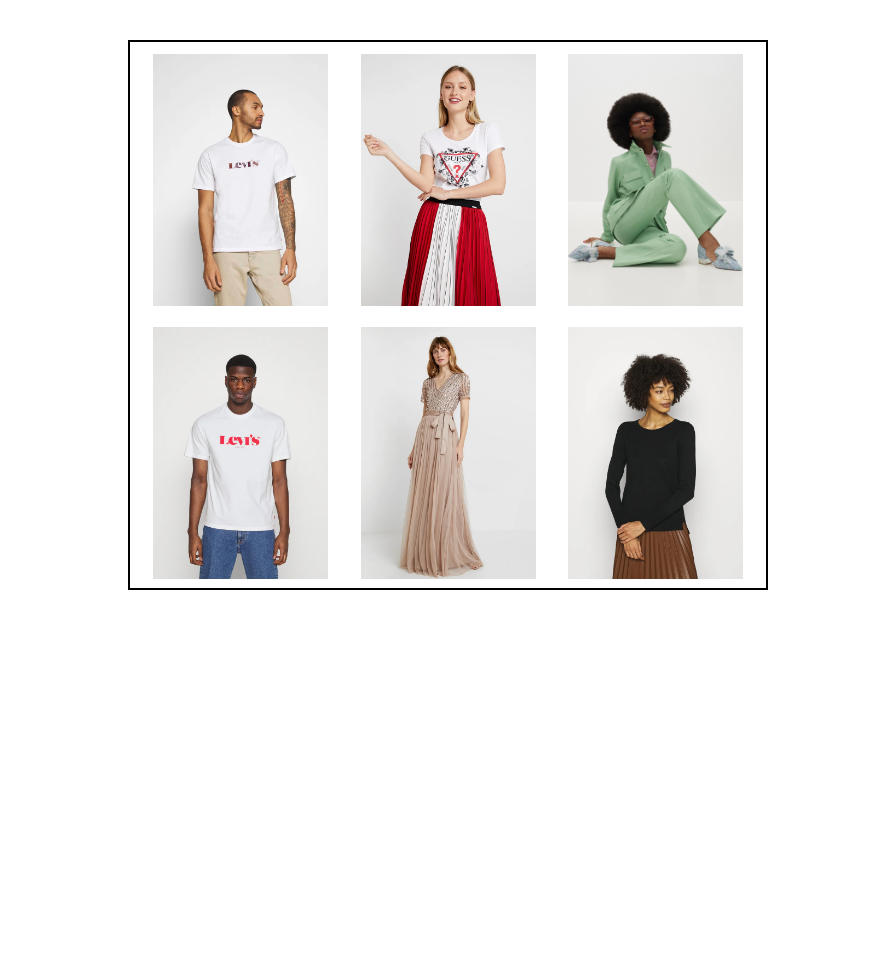
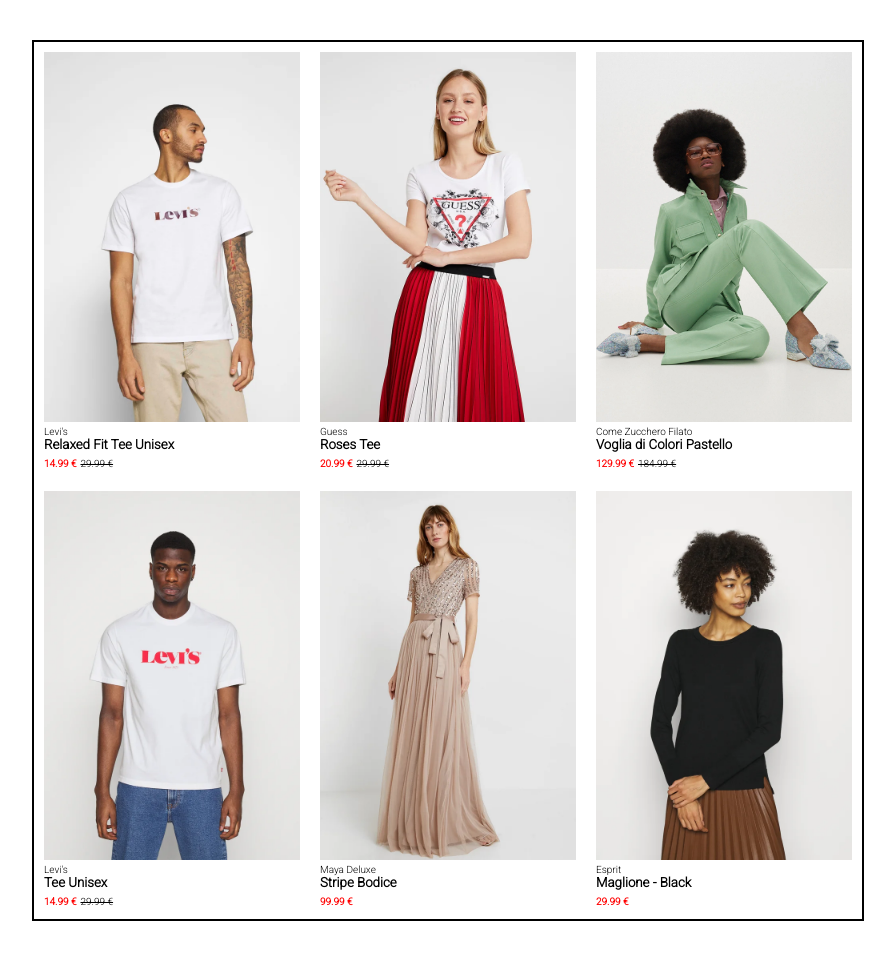
Before and after one commit to Lorenzo91347/html-css-boolando, a plain HTML site: page index.html in a window 1280 px wide. Shown: the whole page, without its empty margins (192-1087 px from the left). Before the commit the page ends 800 px from the top, so only its background shows below. Drawn offline with Linux system fonts and the light colour scheme.

Commit message:
feat:product box elements minus positioned

```diff
--- a/index.html
+++ b/index.html
@@ -17,13 +17,47 @@
 
 <body>
     <div class="container">
-        <div class="box"><img src="img/1.webp" alt=""></div>
-        <div class="box"><img src="img/2.webp" alt=""></div>
-        <div class="box"><img src="img/3.webp" alt=""></div>
+        <div class="box">
+            <img src="img/1.webp" alt="">
+            <p>Levi's</p>
+            <h5>Relaxed Fit Tee Unisex</h5>
+            <p class="red">14.99 &euro;</p>
+            <p class="lined">29.99 &euro;</p>
+        </div>
+        <div class="box">
+            <img src="img/2.webp" alt="">
+            <p>Guess</p>
+            <h5>Roses Tee</h5>
+            <p class="red">20.99 &euro;</p>
+            <p class="lined">29.99 &euro;</p>
+        </div>
+        <div class="box">
+            <img src="img/3.webp" alt="">
+            <p>Come Zucchero Filato</p>
+            <h5>Voglia di Colori Pastello</h5>
+            <p class="red">129.99 &euro;</p>
+            <p class="lined">184.99 &euro;</p>
+        </div>
 
-        <div class="box"><img src="img/4.webp" alt=""></div>
-        <div class="box"><img src="img/5.webp" alt=""></div>
-        <div class="box"><img src="img/6.webp" alt=""></div>
+        <div class="box">
+            <img src="img/4.webp" alt="">
+            <p>Levi's</p>
+            <h5>Tee Unisex</h5>
+            <p class="red">14.99 &euro;</p>
+            <p class="lined">29.99 &euro;</p>
+        </div>
+        <div class="box">
+            <img src="img/5.webp" alt="">
+            <p>Maya Deluxe</p>
+            <h5>Stripe Bodice</h5>
+            <p class="red">99.99 &euro;</p>
+        </div>
+        <div class="box">
+            <img src="img/6.webp" alt="">
+            <p>Esprit</p>
+            <h5>Maglione - Black</h5>
+            <p class="red">29.99 &euro;</p>
+        </div>
     </div>
 </body>
 
--- a/style.css
+++ b/style.css
@@ -7,22 +7,35 @@
 
 .container {
     display: flex;
-    height: 550px;
-    width: 50%;
+    width: 65%;
     border: 2px solid black;
     align-items: center;
-    justify-content: space-evenly;
     margin: 40px auto 40px;
     flex-wrap: wrap;
 
 }
 
 .box {
-    height: 250px;
-    width: 175px;
+    width: calc(100% / 3 - 20px);
     margin: 10px 10px 10px;
 }
 
 img {
     width: 100%;
+    height: 80%;
 }
+
+p {
+    font-size: 10px;
+}
+
+.red {
+    color: red;
+    font-weight: bold;
+    display: inline;
+}
+
+.lined {
+    display: inline;
+    text-decoration: line-through;
+}
```
